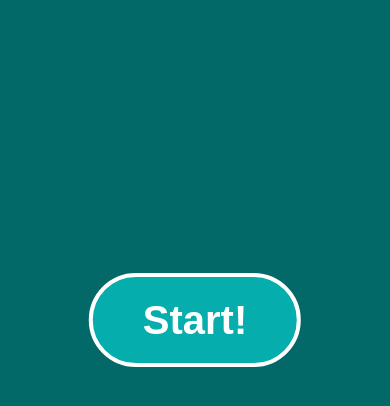
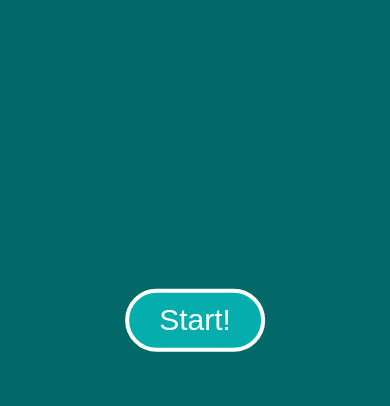
Before and after one commit to dr-winner/QuizApp, a website: page index.html in a window 390 px wide. Shown: the part 102-508 px from the top of the page. Drawn offline with nearby package versions, Linux system fonts and the light colour scheme.

Commit message:
Media Queries

```diff
--- a/style.css
+++ b/style.css
@@ -451,6 +451,12 @@ footer .nextBtn:hover {
         margin-top: 1%;
     }
 
+    .startButton button {
+        font-size: 35px;
+        font-weight: 700;
+        padding: 15px 35px;
+        border-radius: 40px;
+    }
 
 
 
@@ -469,4 +475,9 @@ footer .nextBtn:hover {
             align-items: center;
         }
 
+        .startButton button {
+            font-size: 30px;
+            font-weight: 500;
+            padding: 10px 30px;
+        }
     }
```
